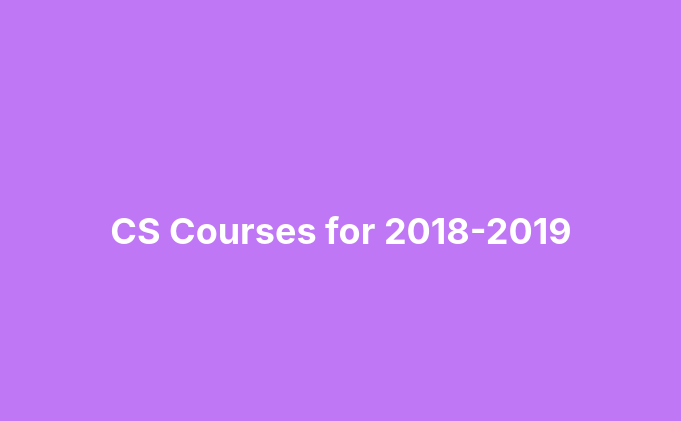
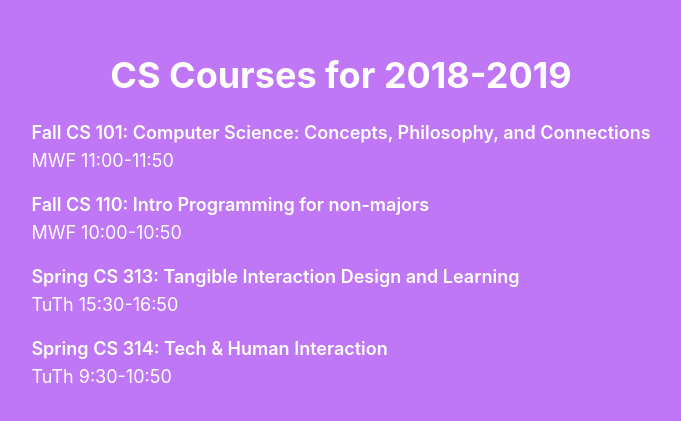
Before and after one commit to ryanrosunu/react-challenge, a React (Vite) app: page / in a window 1280 px wide. Shown: the part 169-590 px from the top of the page, without its empty margins (299-980 px from the left). Built offline with nearby package versions, Linux system fonts and the light colour scheme.

Commit message:
Added courses list

```diff
--- a/src/App.tsx
+++ b/src/App.tsx
@@ -1,18 +1,45 @@
-import { useState } from 'react'
-import reactLogo from './assets/react.svg'
-import viteLogo from '/vite.svg'
+// import { useState } from 'react'
+// import reactLogo from './assets/react.svg'
+// import viteLogo from '/vite.svg'
+import Banner from './components/Banner';
+import CourseList from './components/CourseList';
 
 const schedule = {
-  title: "CS Courses for 2018-2019"
-}
+  "title": "CS Courses for 2018-2019",
+  "courses": {
+    "F101" : {
+      "term": "Fall",
+      "number": "101",
+      "meets" : "MWF 11:00-11:50",
+      "title" : "Computer Science: Concepts, Philosophy, and Connections"
+    },
+    "F110" : {
+      "term": "Fall",
+      "number": "110",
+      "meets" : "MWF 10:00-10:50",
+      "title" : "Intro Programming for non-majors"
+    },
+    "S313" : {
+      "term": "Spring",
+      "number": "313",
+      "meets" : "TuTh 15:30-16:50",
+      "title" : "Tangible Interaction Design and Learning"
+    },
+    "S314" : {
+      "term": "Spring",
+      "number": "314",
+      "meets" : "TuTh 9:30-10:50",
+      "title" : "Tech & Human Interaction"
+    }
+  }
+};
 
 const App = () => {
   return (
-      <header className="bg-[#bf77f6] min-h-screen flex flex-col items-center justify-center text-[calc(10px_+_2vmin)] text-white">
-        <h1 className="text-4xl font-bold">
-          {schedule.title}
-        </h1>
-      </header>
+    <header className="bg-[#bf77f6] min-h-screen flex flex-col items-center justify-center text-[calc(10px_+_2vmin)] text-white">
+      <Banner title={schedule.title} />
+      <CourseList courses={schedule.courses} />
+    </header>
   );
 };
 
--- /dev/null
+++ b/src/components/Banner.tsx
@@ -0,0 +1,11 @@
+interface BannerProps {
+    title: string;
+}
+
+const Banner = ({ title }: BannerProps) => (
+    <h1 className="text-4xl font-bold">
+        {title}
+    </h1>
+);
+
+export default Banner;
--- /dev/null
+++ b/src/components/CourseList.tsx
@@ -0,0 +1,25 @@
+interface Course {
+  term: string;
+  number: string;
+  meets: string;
+  title: string;
+}
+
+interface CourseListProps {
+  courses: Record<string, Course>;
+}
+
+const CourseList = ({ courses }: CourseListProps) => (
+  <div className="mt-6 text-left text-lg text-white">
+    {Object.entries(courses).map(([id, course]) => (
+      <div key={id} className="mb-4">
+        <div className="font-semibold">
+          {course.term} CS {course.number}: {course.title}
+        </div>
+        <div>{course.meets}</div>
+      </div>
+    ))}
+  </div>
+);
+
+export default CourseList;
```
